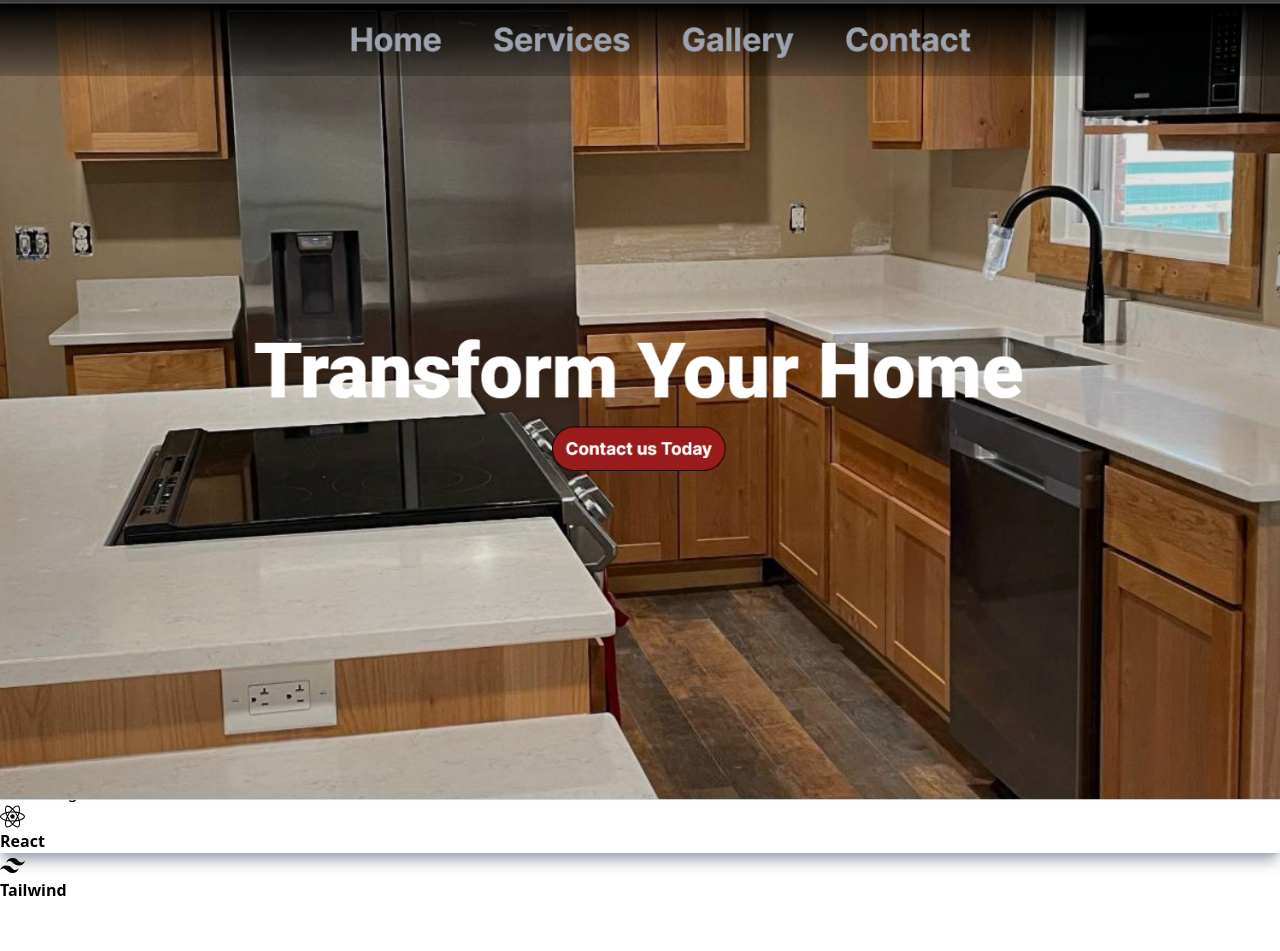
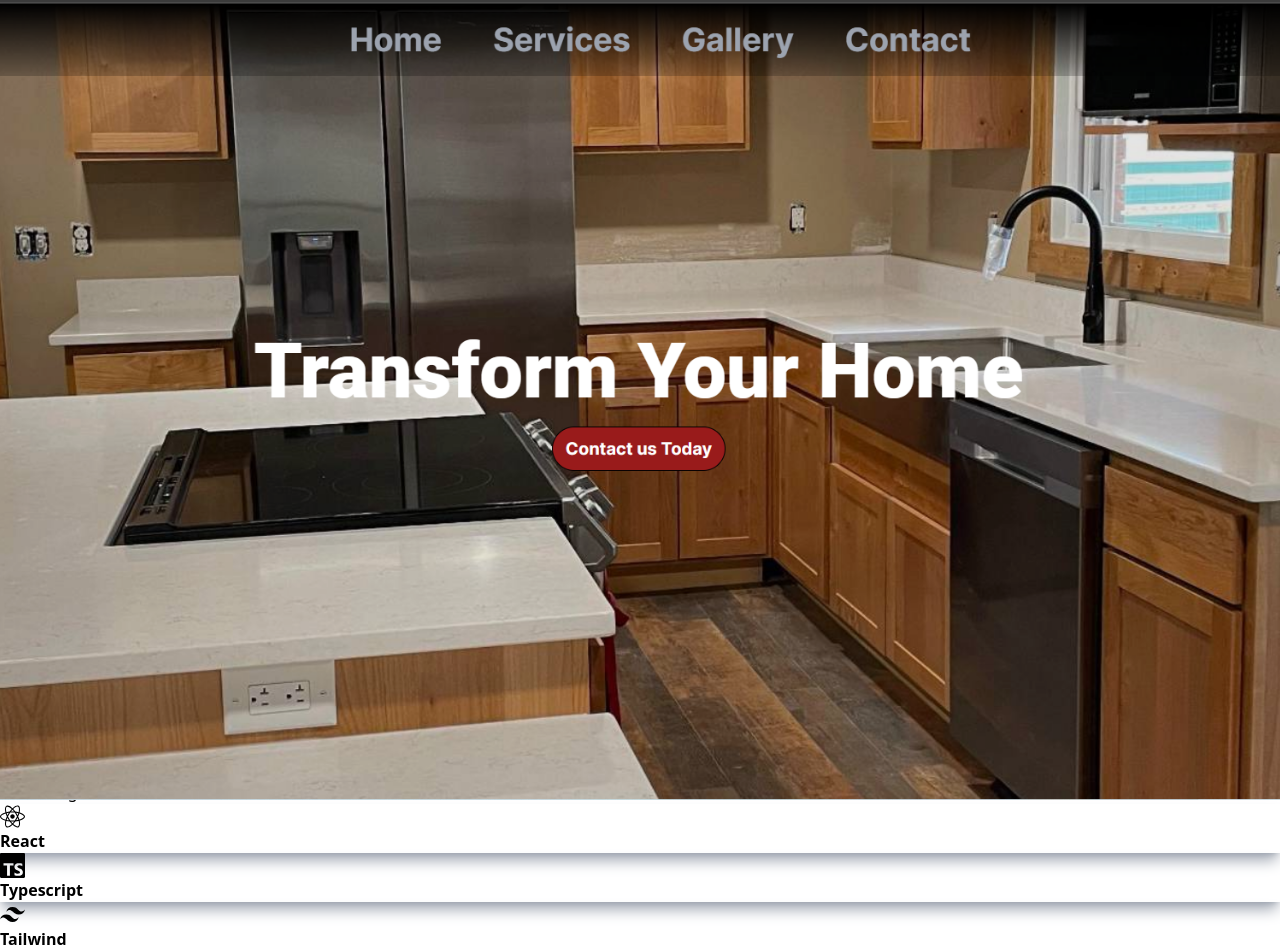
Before and after one commit to Nicholas-Abell/portfolio, a Next.js app: page /smsconstruction in a window 1280 px wide. Before the commit the page ends 902 px from the top, so only its background shows below. Built offline with nearby package versions, Linux system fonts and the light colour scheme.

Commit message:
added TypeScript icon to smsconstruction page

```diff
--- a/app/smsconstruction/page.tsx
+++ b/app/smsconstruction/page.tsx
@@ -5,7 +5,7 @@ import Skill from "../../components/Skill";
 import { AiFillGithub } from "react-icons/ai";
 import { CgWebsite } from "react-icons/cg";
 import { FaReact } from "react-icons/fa";
-import { SiTailwindcss } from "react-icons/si";
+import { SiTailwindcss, SiTypescript } from "react-icons/si";
 //images
 import SMSImage from "../../assets/images/sms_construction.png";
 
@@ -62,6 +62,7 @@ export default function SMSConstruction() {
           </p>
           <div className="grid grid-cols-2 lg:grid-cols-1 gap-4 text-black dark:text-gray-300">
             <Skill icon={<FaReact size={25} />} title="React" />
+            <Skill icon={<SiTypescript size={25} />} title="Typescript" />
             <Skill icon={<SiTailwindcss size={25} />} title="Tailwind" />
           </div>
         </div>
```
